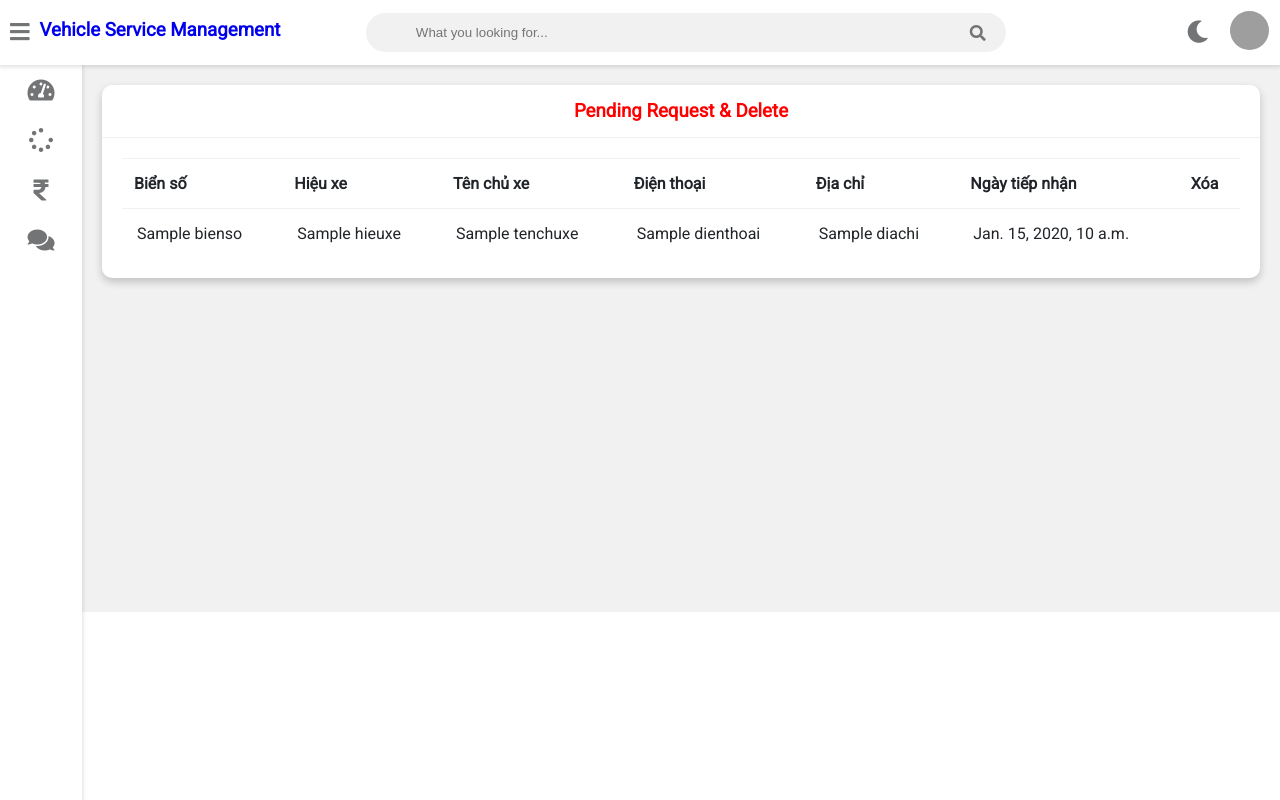
After one commit to hungcao0402/SE104, a Django app: template templates/gara/view_request.html in a window 1280 px wide. The commit adds this page. Run offline with Django 3.2, Linux system fonts and the light colour scheme; the template is opened without the code that fills it: most values are stand-ins (such as "Sample title", 1, 10 or a date in 2020); some libraries are stand-ins or nearby versions; grey boxes are pictures that could not be loaded.

Commit message:
'update'

```diff
--- a/gara/forms.py
+++ b/gara/forms.py
@@ -1,6 +1,7 @@
 from django import forms
 from django.contrib.auth.models import User
 from . import models
+import datetime
 
 class TiepNhanForm(forms.ModelForm):
     class Meta:
--- a/gara/urls.py
+++ b/gara/urls.py
@@ -4,5 +4,6 @@ from . import views
 app_name='gara'
 
 urlpatterns = [
-    path('', views.tiep_nhan,name='add_request'),
+    path('add-request', views.tiep_nhan,name='add-request'),
+    path('view-request',views.view_request,name='view-request'),
 ]
--- a/templates/gara/customer_dashboard.html
+++ b/templates/gara/customer_dashboard.html
@@ -1,4 +1,4 @@
-{% extends 'home/customerbase.html' %}
+{% extends 'gara/customerbase.html' %}
 {% load static %}
 {% block content %}
 
--- a/templates/gara/customerbase.html
+++ b/templates/gara/customerbase.html
@@ -95,7 +95,7 @@
 			</li>
 
 			<li  class="sidebar-nav-item">
-				<a href="/customer-request" class="sidebar-nav-link">
+				<a href="/add_request" class="sidebar-nav-link">
 					<div>
 						<i class="fas fa-spinner"></i>
 					</div>
--- /dev/null
+++ b/templates/gara/view_request.html
@@ -0,0 +1,52 @@
+{% extends 'gara/customerbase.html' %}
+{% block content %}
+
+	<!-- main content -->
+	<div class="wrapper">
+
+<!-- ****** table  start ********** -->
+		<div class="row">
+			<div class="col-12 col-m-12 col-sm-12">
+				<div class="card">
+					<div class="card-header">
+						<h3 style="color:red; text-align:center" >Pending Request & Delete
+						</h3>
+
+					</div>
+					<div class="card-content">
+						<table>
+							<thead>
+                <tr>
+                  <th>Biển số</th>
+                  <th>Hiệu xe</th>
+                  <th>Tên chủ xe</th>
+                  <th>Điện thoại</th>
+                  <th>Địa chỉ</th>
+                  <th>Ngày tiếp nhận</th>
+								  <th>Xóa</th>
+                </tr>
+							</thead>
+							<tbody>
+                {% for enq in enquiries %}
+                <tr>
+                  <td>{{enq.bienso}}</td>
+                  <td>{{enq.hieuxe}}</td>
+                  <td>{{enq.tenchuxe}}</td>
+                  <td>{{enq.dienthoai}}</td>
+                  <td>{{enq.diachi}}</td>
+                  <td>{{enq.date}}</td>
+                  {% comment %} <td><a style="color:blue; text-decoration:none;font-size:25px;"href="{% url 'customer-delete-request' enq.id  %}">&#10008;</a></td> {% endcomment %}
+                </tr>
+                {% endfor %}
+
+							</tbody>
+						</table>
+					</div>
+				</div>
+			</div>
+		</div>
+<!-- ****** table start ********** -->
+<br><br><br><br><br><br><br><br><br><br><br><br><br><br><br><br>
+	</div>
+	<!-- end main content -->
+{% endblock content %}
```
Also changed, not shown: gara/models.py (+18 -0 lines), gara/views.py (+18 -9 lines), db.sqlite3.
